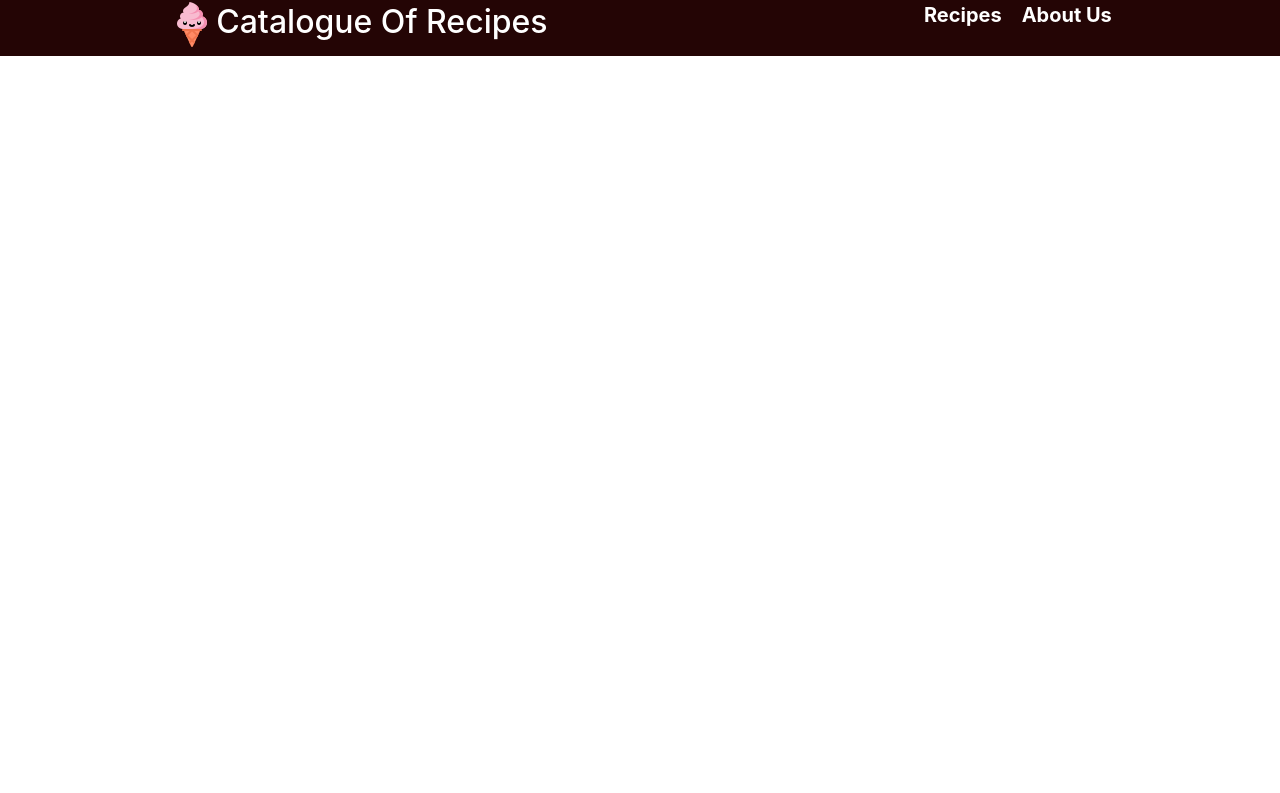
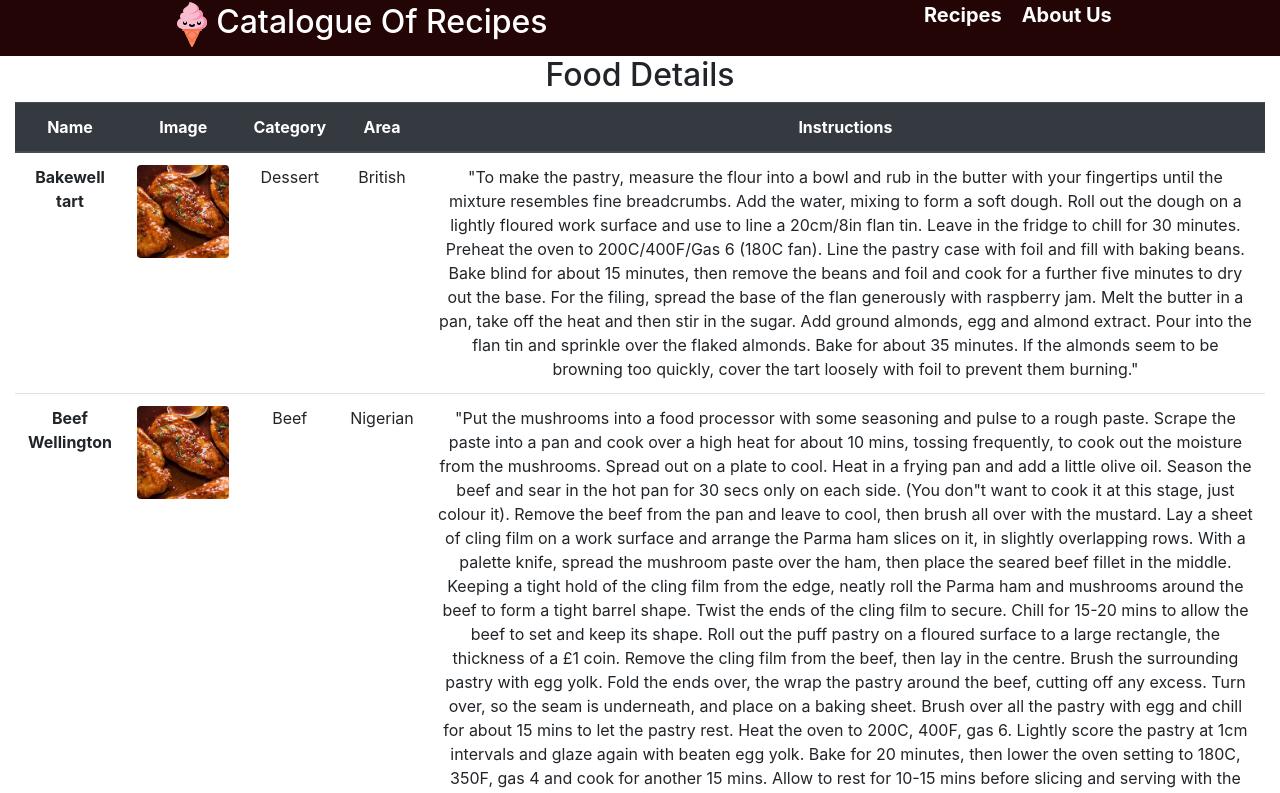
Before and after one commit to jamezjaz/Recipes, a React (Create React App) app: page /foodDetails in a window 1280 px wide. Shown: the top 793 px of the page. Built offline with nearby package versions, Linux system fonts and the light colour scheme.

Commit message:
docs: Implements food details page (show page) with hard coded data

```diff
--- a/src/Routes.js
+++ b/src/Routes.js
@@ -1,5 +1,6 @@
 import React from 'react';
 import { BrowserRouter as Router, Switch, Route } from 'react-router-dom';
+import FoodDetails from './components/FoodDetails';
 import Nav from './components/Nav';
 import FoodsList from './container/FoodsList';
 
@@ -8,6 +9,7 @@ const Routes = () => (
     <Nav />
     <Switch>
       <Route exact path="/" component={FoodsList} />
+      <Route path="/foodDetails" component={FoodDetails} />
     </Switch>
   </Router>
 );
--- /dev/null
+++ b/src/components/FoodDetails.js
@@ -0,0 +1,98 @@
+import React from 'react';
+import recipeImg from '../assets/recipeImg.jpg';
+
+const FoodDetails = () => (
+  <div className="container-fluid">
+    <h2>Food Details</h2>
+    <div>
+      <table className="table" style={{ width: '100%' }}>
+        <thead className="thead-dark">
+          <tr>
+            <th scope="col">Name</th>
+            <th scope="col">Image</th>
+            <th scope="col">Category</th>
+            <th scope="col">Area</th>
+            <th scope="col">Instructions</th>
+          </tr>
+        </thead>
+        <tbody>
+          <tr>
+            <th scope="row">Bakewell tart</th>
+            <td>
+              <img src={recipeImg} className="w-100 rounded" alt="foodImg" />
+            </td>
+            <td>Dessert</td>
+            <td>British</td>
+            <td>
+              &quot;To make the pastry, measure the flour into a
+              bowl and rub in the butter with your fingertips
+              until the mixture resembles fine breadcrumbs.
+              Add the water, mixing to form a soft dough. Roll
+              out the dough on a lightly floured work surface
+              and use to line a 20cm/8in flan tin. Leave in the
+              fridge to chill for 30 minutes. Preheat the oven to
+              200C/400F/Gas 6 (180C fan). Line the pastry case with
+              foil and fill with baking beans. Bake blind for about
+              15 minutes, then remove the beans and foil and cook
+              for a further five minutes to dry out the base. For
+              the filing, spread the base of the flan generously
+              with raspberry jam. Melt the butter in a pan, take
+              off the heat and then stir in the sugar. Add ground
+              almonds, egg and almond extract. Pour into the flan
+              tin and sprinkle over the flaked almonds. Bake for
+              about 35 minutes. If the almonds seem to be browning
+              too quickly, cover the tart loosely with foil to
+              prevent them burning.&quot;
+            </td>
+          </tr>
+          <tr>
+            <th scope="row">Beef Wellington</th>
+            <td>
+              <img src={recipeImg} className="w-100 rounded" alt="foodImg" />
+            </td>
+            <td>Beef</td>
+            <td>Nigerian</td>
+            <td>
+              &quot;Put the mushrooms into a food processor with some seasoning and
+              pulse to a rough paste. Scrape the paste into a pan and cook over
+              a high heat for about 10 mins, tossing frequently, to cook out the
+              moisture from the mushrooms. Spread out on a plate to cool. Heat
+              in a frying pan and add a little olive oil. Season the beef and
+              sear in the hot pan for 30 secs only on each side. (You don&quot;t want
+              to cook it at this stage, just colour it). Remove the beef from the
+              pan and leave to cool, then brush all over with the mustard. Lay a
+              sheet of cling film on a work surface and arrange the Parma ham slices
+              on it, in slightly overlapping rows. With a palette knife, spread the
+              mushroom paste over the ham, then place the seared beef fillet in the
+              middle. Keeping a tight hold of the cling film from the edge, neatly
+              roll the Parma ham and mushrooms around the beef to form a tight barrel
+              shape. Twist the ends of the cling film to secure. Chill for 15-20 mins
+              to allow the beef to set and keep its shape. Roll out the puff pastry on
+              a floured surface to a large rectangle, the thickness of a £1 coin. Remove
+              the cling film from the beef, then lay in the centre. Brush the surrounding
+              pastry with egg yolk. Fold the ends over, the wrap the pastry around the beef,
+              cutting off any excess. Turn over, so the seam is underneath, and place on a
+              baking sheet. Brush over all the pastry with egg and chill for about 15 mins
+              to let the pastry rest. Heat the oven to 200C, 400F, gas 6. Lightly score the
+              pastry at 1cm intervals and glaze again with beaten egg yolk. Bake for 20 minutes,
+              then lower the oven setting to 180C, 350F, gas 4 and cook for another 15 mins.
+              Allow to rest for 10-15 mins before slicing and serving with the side dishes of
+              your choice. The beef should still be pink in the centre when you serve it.&quot;
+            </td>
+          </tr>
+          <tr>
+            <th scope="row">Name</th>
+            <td>
+              <img src={recipeImg} className="w-100 rounded" alt="foodImg" />
+            </td>
+            <td>Chicken</td>
+            <td>Mexican</td>
+            <td>&quot;Wash and boil&quot;</td>
+          </tr>
+        </tbody>
+      </table>
+    </div>
+  </div>
+);
+
+export default FoodDetails;
```
Also changed, not shown: src/assets/recipeImg.jpg (added).
